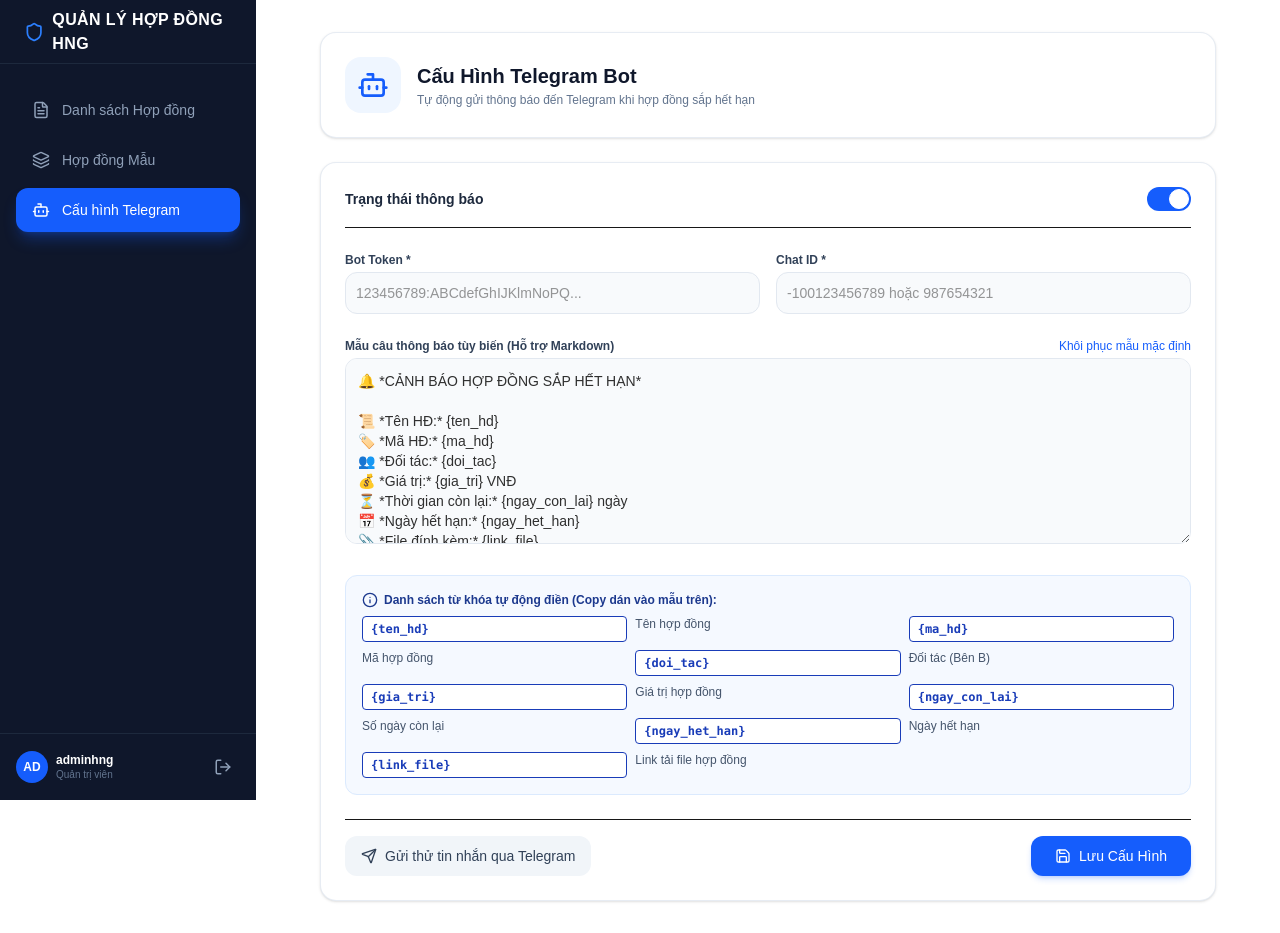
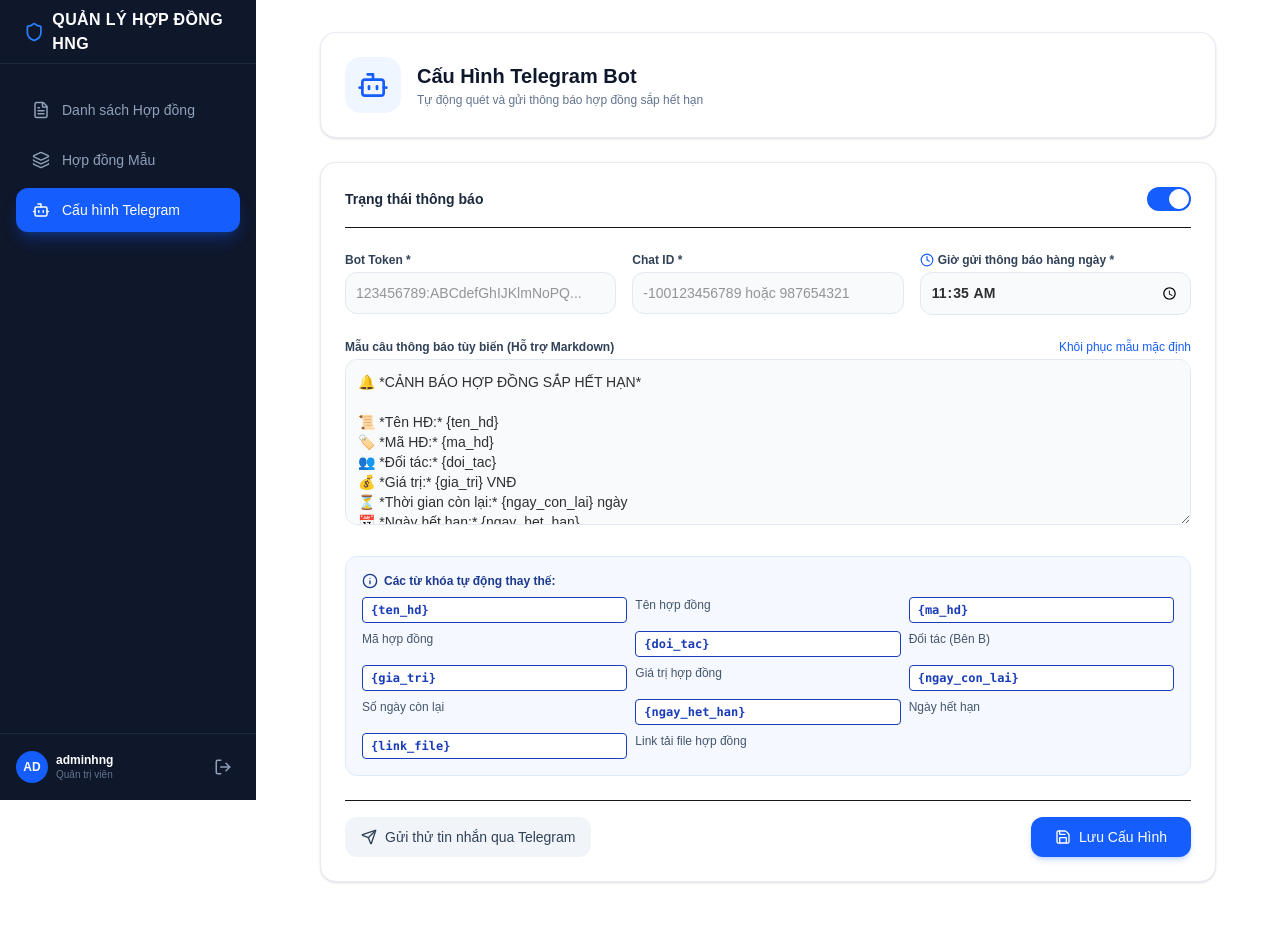
Before and after one commit to bangnguyen0110/quan-ly-hop-dong, a Next.js app: page /telegram in a window 1280 px wide. Built offline with nearby package versions, Linux system fonts and the light colour scheme; no server answers; the database is empty; sample sign-in values are in the browser's storage.

Commit message:
them tinh nang 8

```diff
--- a/src/app/api/cron/check-expiration/route.ts
+++ b/src/app/api/cron/check-expiration/route.ts
@@ -3,8 +3,11 @@ import { supabase } from '@/lib/supabase';
 
 export const dynamic = 'force-dynamic';
 
-export async function GET() {
+export async function GET(request: Request) {
   try {
+    const { searchParams } = new URL(request.url);
+    const forceRun = searchParams.get('force') === 'true'; // Cho phép chạy ép buộc nếu truyền ?force=true
+
     // 1. Lấy cấu hình Telegram
     const { data: config } = await supabase.from('telegram_settings').select('*').limit(1).maybeSingle();
 
@@ -12,7 +15,26 @@ export async function GET() {
       return NextResponse.json({ message: 'Tắt tính năng thông báo hoặc chưa nhập Token/Chat ID' }, { status: 200 });
     }
 
-    // 2. Lấy danh sách hợp đồng đang hoạt động
+    // 2. Kiểm tra giờ Việt Nam hiện tại (UTC+7)
+    const nowInVN = new Date(new Date().toLocaleString('en-US', { timeZone: 'Asia/Ho_Chi_Minh' }));
+    const currentHour = String(nowInVN.getHours()).padStart(2, '0');
+    const currentMinute = String(nowInVN.getMinutes()).padStart(2, '0');
+    const currentTimeStr = `${currentHour}:${currentMinute}`;
+
+    const targetTime = config.notify_time || '11:35';
+
+    // Nếu chạy qua Cron tự động (không phải force) và chưa đến giờ setup thì bỏ qua
+    if (!forceRun) {
+      // So sánh theo khung giờ HH:mm (chấp nhận chênh lệch trong cùng 1 tiếng nếu cron quét hàng giờ)
+      const targetHour = targetTime.split(':')[0];
+      if (currentHour !== targetHour) {
+        return NextResponse.json({
+          message: `Chưa đến giờ thông báo (Giờ hiện tại VN: ${currentTimeStr}, Giờ cài đặt: ${targetTime})`
+        });
+      }
+    }
+
+    // 3. Quét danh sách hợp đồng
     const { data: contracts } = await supabase.from('contracts').select('*').eq('status', 'active');
     if (!contracts || contracts.length === 0) {
       return NextResponse.json({ message: 'Không có hợp đồng nào' });
@@ -22,13 +44,7 @@ export async function GET() {
     today.setHours(0, 0, 0, 0);
 
     const notifiedContracts = [];
-
-    // Mẫu thông báo mặc định nếu chưa cài đặt
-    const template = config.message_template || `🔔 *CẢNH BÁO HỢP ĐỒNG SẮP HẾT HẠN*
-
-📜 *Tên HĐ:* {ten_hd}
-🏷️ *Mã HĐ:* {ma_hd}
-⏳ *Còn lại:* {ngay_con_lai} ngày (Hạn: {ngay_het_han})`;
+    const template = config.message_template || `🔔 *CẢNH BÁO HỢP ĐỒNG SẮP HẾT HẠN*\n\n📜 *Tên HĐ:* {ten_hd}\n⏳ *Còn lại:* {ngay_con_lai} ngày`;
 
     for (const contract of contracts) {
       if (!contract.end_date) continue;
@@ -36,13 +52,10 @@ export async function GET() {
       const endDate = new Date(contract.end_date);
       endDate.setHours(0, 0, 0, 0);
 
-      // Tính số ngày còn lại
       const diffDays = Math.ceil((endDate.getTime() - today.getTime()) / (1000 * 60 * 60 * 24));
       const notifyDays: number[] = contract.custom_notify_days || [1, 7];
 
-      // Nếu số ngày còn lại trùng khớp với mốc cài đặt (ví dụ: đúng còn 1 ngày hoặc đúng còn 7 ngày)
       if (notifyDays.includes(diffDays)) {
-        // Thay thế các từ khóa biến trong template
         let formattedMessage = template
           .replace(/{ten_hd}/g, contract.title || 'N/A')
           .replace(/{ma_hd}/g, contract.contract_code || 'Không có mã')
@@ -52,7 +65,6 @@ export async function GET() {
           .replace(/{ngay_het_han}/g, contract.end_date)
           .replace(/{link_file}/g, contract.file_url ? `[Tải file tại đây](${contract.file_url})` : 'Không có file');
 
-        // Gửi thông báo đến Telegram
         await fetch(`https://api.telegram.org/bot${config.bot_token}/sendMessage`, {
           method: 'POST',
           headers: { 'Content-Type': 'application/json' },
@@ -67,7 +79,7 @@ export async function GET() {
       }
     }
 
-    return NextResponse.json({ success: true, notified: notifiedContracts });
+    return NextResponse.json({ success: true, currentTime: currentTimeStr, notified: notifiedContracts });
   } catch (error: any) {
     return NextResponse.json({ error: error.message }, { status: 500 });
   }
--- a/src/app/telegram/page.tsx
+++ b/src/app/telegram/page.tsx
@@ -2,12 +2,13 @@
 
 import { useEffect, useState } from 'react';
 import { supabase } from '@/lib/supabase';
-import { Bot, Save, Send, CheckCircle2, AlertCircle, Info } from 'lucide-react';
+import { Bot, Save, Send, CheckCircle2, AlertCircle, Info, Clock } from 'lucide-react';
 
 export default function TelegramPage() {
   const [botToken, setBotToken] = useState('');
   const [chatId, setChatId] = useState('');
   const [isActive, setIsActive] = useState(true);
+  const [notifyTime, setNotifyTime] = useState('11:35'); // Giờ gửi mặc định
   const [messageTemplate, setMessageTemplate] = useState('');
   const [loading, setLoading] = useState(true);
   const [saving, setSaving] = useState(false);
@@ -36,6 +37,7 @@ export default function TelegramPage() {
         setBotToken(data.bot_token || '');
         setChatId(data.chat_id || '');
         setIsActive(data.is_active ?? true);
+        setNotifyTime(data.notify_time || '11:35');
         setMessageTemplate(data.message_template || defaultTemplate);
       } else {
         setMessageTemplate(defaultTemplate);
@@ -59,6 +61,7 @@ export default function TelegramPage() {
         bot_token: botToken.trim(),
         chat_id: chatId.trim(),
         is_active: isActive,
+        notify_time: notifyTime,
         message_template: messageTemplate,
         updated_at: new Date().toISOString(),
       };
@@ -69,7 +72,7 @@ export default function TelegramPage() {
         await supabase.from('telegram_settings').insert([payload]);
       }
 
-      setStatusMsg({ type: 'success', text: 'Lưu cấu hình Telegram thành công!' });
+      setStatusMsg({ type: 'success', text: 'Đã lưu cấu hình và thời gian gửi Telegram!' });
     } catch (err: any) {
       setStatusMsg({ type: 'error', text: 'Lỗi khi lưu: ' + err.message });
     } finally {
@@ -107,7 +110,7 @@ export default function TelegramPage() {
 
       const resData = await res.json();
       if (resData.ok) {
-        alert('Gửi tin nhắn thử nghiệm thành công! Hãy kiểm tra ứng dụng Telegram.');
+        alert('Gửi tin nhắn thử nghiệm thành công! Hãy kiểm tra Telegram.');
       } else {
         alert('Lỗi từ Telegram API: ' + resData.description);
       }
@@ -127,7 +130,7 @@ export default function TelegramPage() {
         <div>
           <h1 className="text-xl font-bold text-slate-900">Cấu Hình Telegram Bot</h1>
           <p className="text-xs text-slate-500 mt-0.5">
-            Tự động gửi thông báo đến Telegram khi hợp đồng sắp hết hạn
+            Tự động quét và gửi thông báo hợp đồng sắp hết hạn
           </p>
         </div>
       </div>
@@ -162,7 +165,7 @@ export default function TelegramPage() {
             </label>
           </div>
 
-          <div className="grid grid-cols-1 md:grid-cols-2 gap-4">
+          <div className="grid grid-cols-1 md:grid-cols-3 gap-4">
             <div>
               <label className="block text-xs font-semibold text-slate-700 mb-1">Bot Token *</label>
               <input
@@ -186,6 +189,20 @@ export default function TelegramPage() {
                 className="w-full p-2.5 bg-slate-50 border border-slate-200 rounded-xl text-sm outline-none focus:border-blue-500 font-mono"
               />
             </div>
+
+            {/* Ô CHỌN THỜI GIAN THÔNG BÁO */}
+            <div>
+              <label className="block text-xs font-semibold text-slate-700 mb-1 flex items-center gap-1">
+                <Clock size={14} className="text-blue-600" /> Giờ gửi thông báo hàng ngày *
+              </label>
+              <input
+                type="time"
+                required
+                value={notifyTime}
+                onChange={(e) => setNotifyTime(e.target.value)}
+                className="w-full p-2.5 bg-slate-50 border border-slate-200 rounded-xl text-sm outline-none focus:border-blue-500 font-semibold text-slate-800"
+              />
+            </div>
           </div>
 
           {/* Soạn Mẫu Câu Thông Báo */}
@@ -203,7 +220,7 @@ export default function TelegramPage() {
               </button>
             </div>
             <textarea
-              rows={8}
+              rows={7}
               value={messageTemplate}
               onChange={(e) => setMessageTemplate(e.target.value)}
               className="w-full p-3 bg-slate-50 border border-slate-200 rounded-xl text-sm outline-none focus:border-blue-500 font-mono"
@@ -213,7 +230,7 @@ export default function TelegramPage() {
           {/* Bảng Danh Sách Từ Khóa Thay Thế */}
           <div className="p-4 bg-blue-50/60 border border-blue-100 rounded-xl space-y-2">
             <div className="flex items-center gap-1.5 text-xs font-bold text-blue-900">
-              <Info size={16} /> Danh sách từ khóa tự động điền (Copy dán vào mẫu trên):
+              <Info size={16} /> Các từ khóa tự động thay thế:
             </div>
             <div className="grid grid-cols-2 md:grid-cols-3 gap-2 text-xs">
               <code className="bg-white px-2 py-1 rounded border text-blue-800 font-semibold">{'{ten_hd}'}</code>
```
Also changed, not shown: vercel.json.
